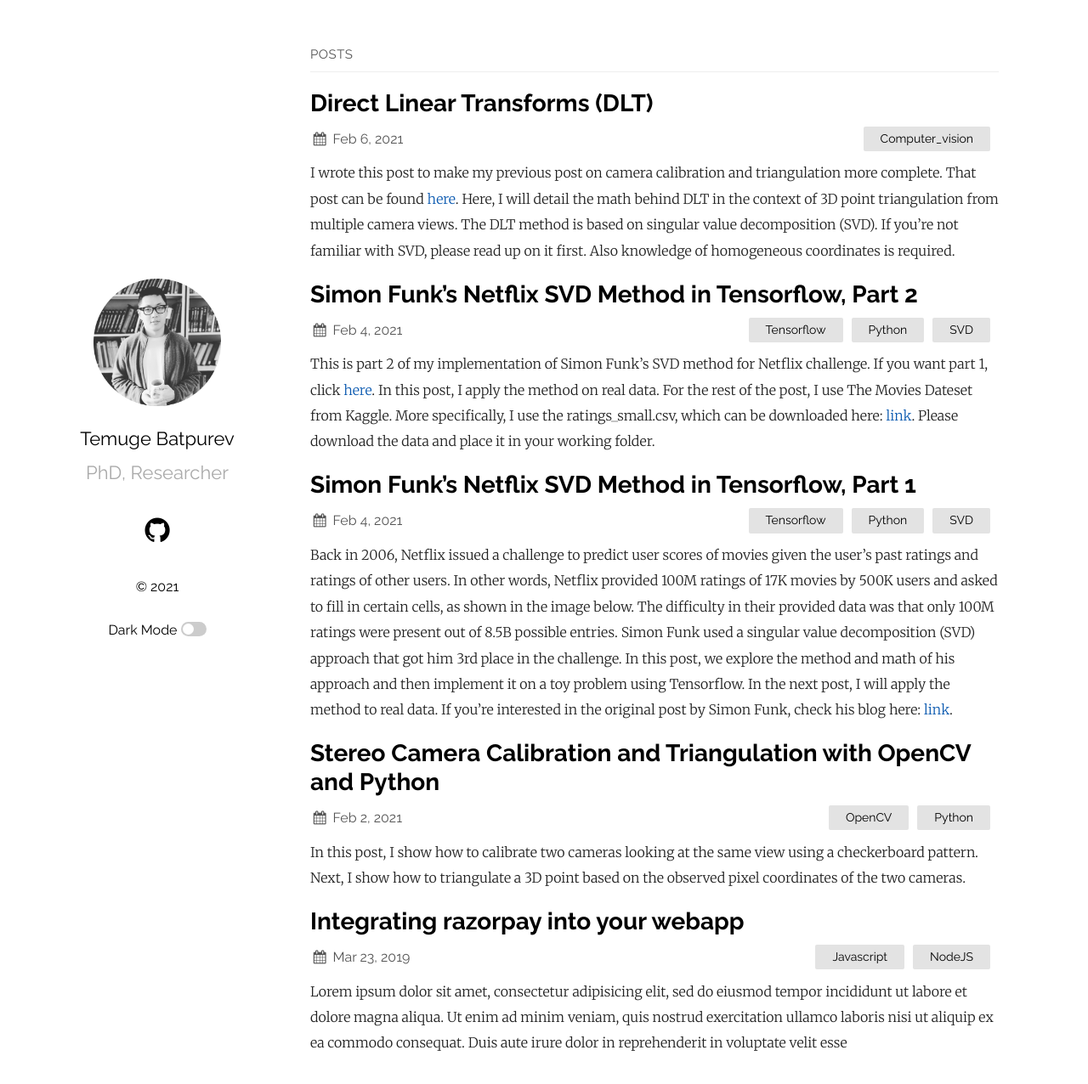
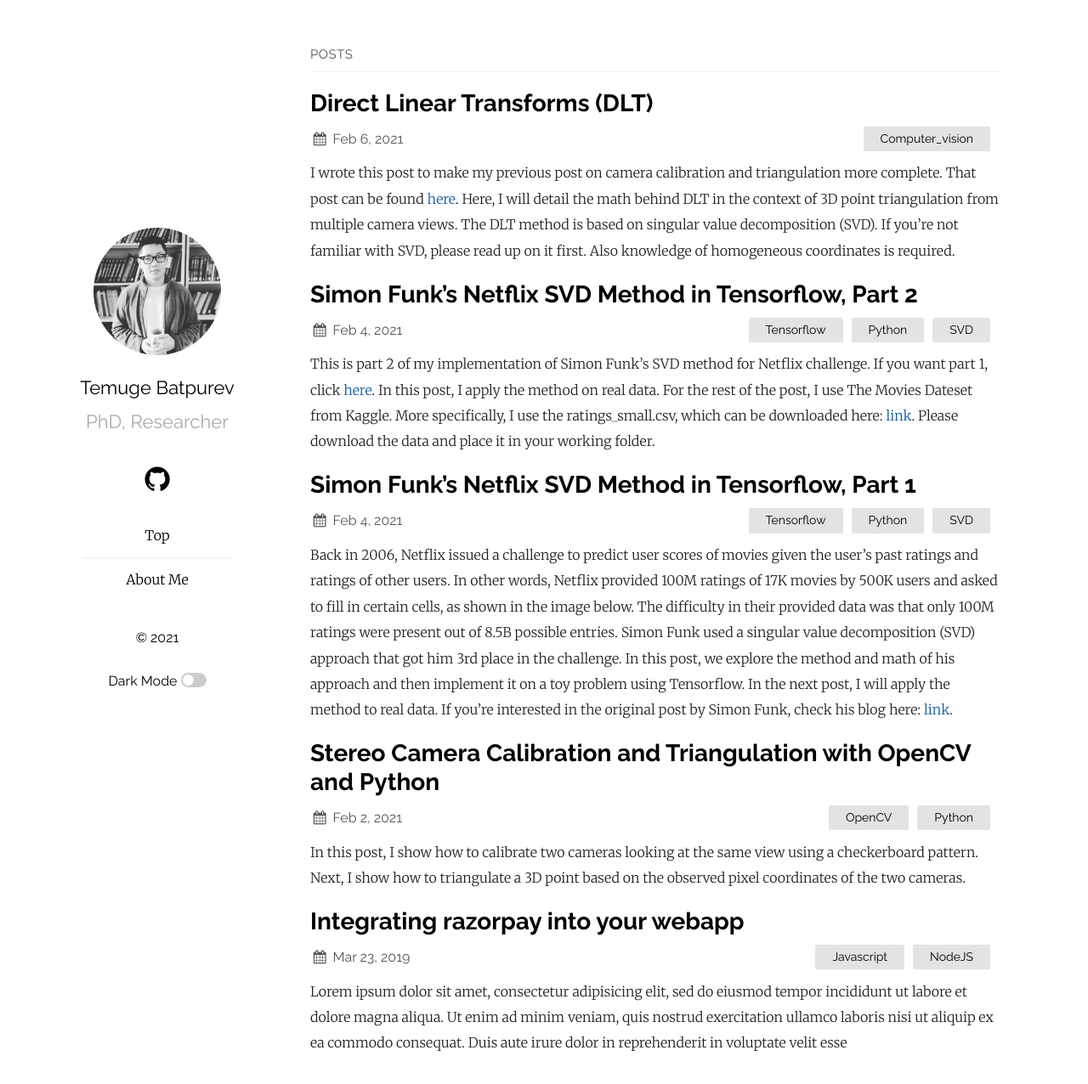
Before and after one commit to TemugeB/temugeb.github.io, a Jekyll site: the page built from index.md, in a window 1280 px wide and 1288 px high. Shown: the top 1276 px of the window at 85% size. Built offline with Jekyll 4.4.1, drawn with Linux system fonts in a browser that asks for light colours.

Commit message:
Update _config.yml

```diff
--- a/_config.yml
+++ b/_config.yml
@@ -39,6 +39,12 @@ plainwhite:
     #gitlab: jekyll
     #email: jekyll
 
+  navigation:
+    - title: Top
+      url: "/index"
+    - title: About Me
+      url: "/about"
+
     # Mastodon instances
     # mastodon:
     # - username: jekyll
@@ -48,9 +54,9 @@ plainwhite:
 
 # If you want to link only specific pages in your header, uncomment
 # this and add the path to the pages in order as they should show up
-header_pages:
-  - /about.md
-  - /index.md
+# header_pages:
+#   - /about.md
+#   - /index.md
 # Build settings
 remote_theme: samarsault/plainwhite-jekyll
 
```
